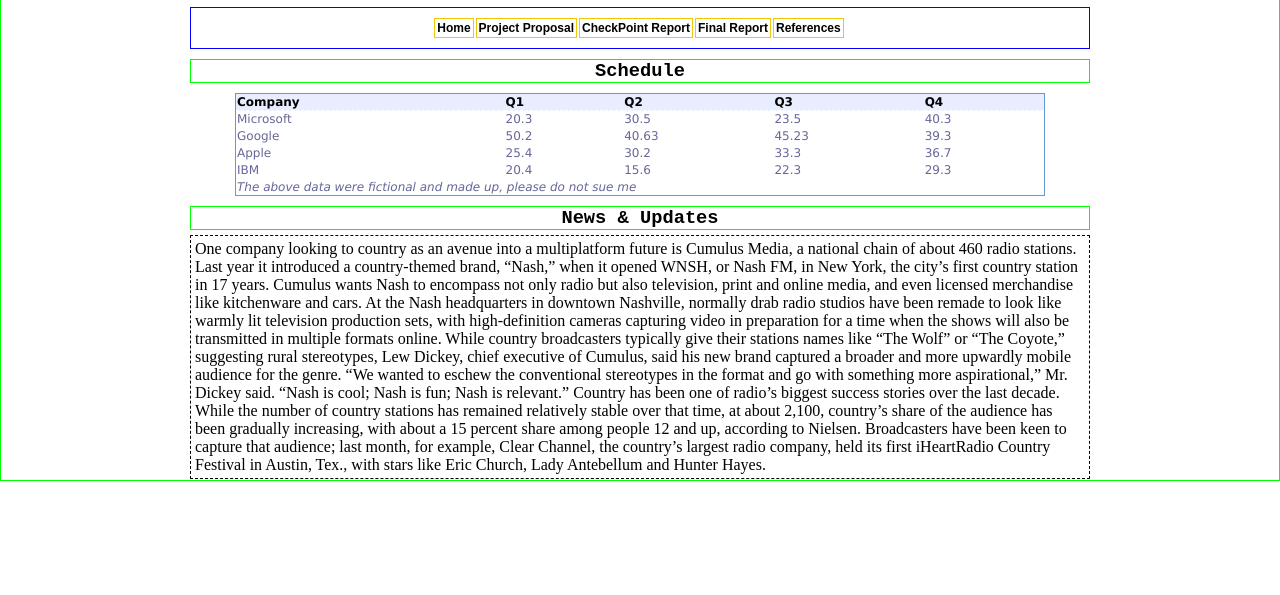
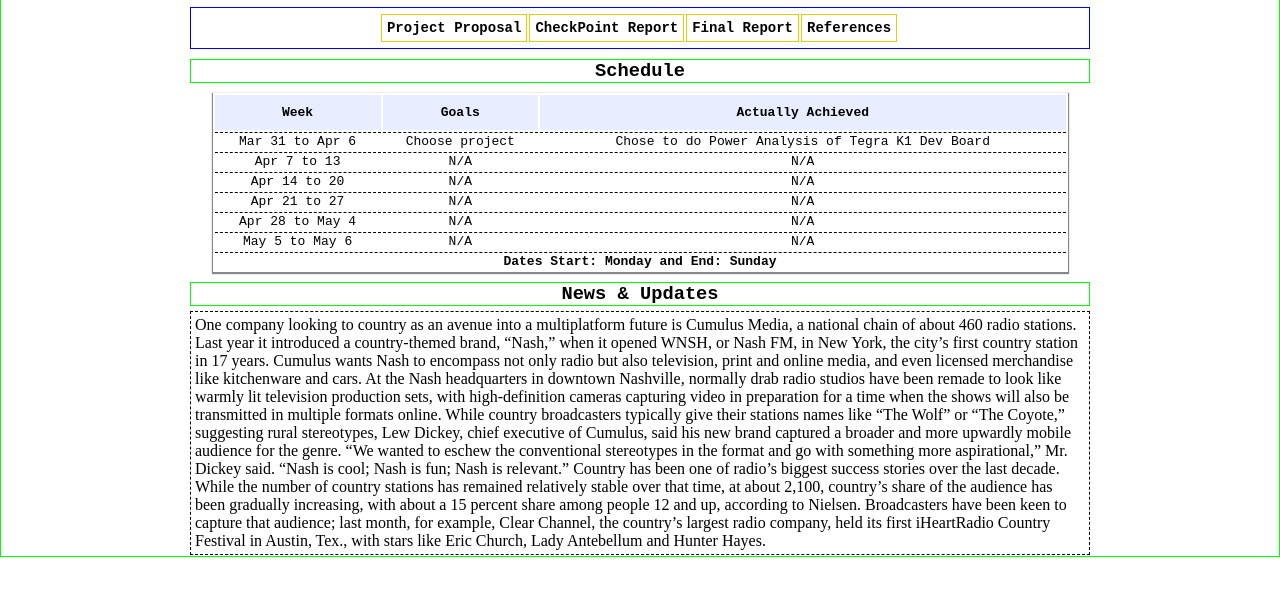
Before and after one commit to dtaveras/418ProjSite, a plain HTML site: page index.html in a window 1280 px wide. Shown: the part 85-680 px from the top of the page. Drawn offline with Linux system fonts and the light colour scheme.

Commit message:
Now Contains Proposal

```diff
--- a/index.html
+++ b/index.html
@@ -38,9 +38,7 @@
 
   <div id="navMenu">
     <ul>
-      <li ><a id="member" href = '#'> Home </a> </li>
-
-      <li><a href = '#'> Project Proposal </a> </li>
+      <li><a href = 'proposal.html'> Project Proposal </a> </li>
       <li><a href = '#'> CheckPoint Report </a> </li>
       <li><a href = '#'> Final Report </a> </li>
       <li><a href = '#'> References </a> </li>
@@ -51,48 +49,48 @@
 
   <thead>
   <tr>
-  <th scope="col">Company</th>
-  <th scope="col">Q1</th>
-  <th scope="col">Q2</th>
-  <th scope="col">Q3</th>
-  <th scope="col">Q4</th>
+  <th scope="col">Week</th>
+  <th scope="col">Goals</th>
+  <th scope="col">Actually Achieved</th>
   </tr>
   </thead>
-
+</div>
   <tfoot>
   <tr>
-  <td colspan="5"><em>The above data were fictional and made up, please do not sue me</em></td>
+  <td colspan="3">Dates Start: Monday and End: Sunday</td>
   </tr>
   </tfoot>
 
   <tbody>
     <tr>
-    <td>Microsoft</td>
-    <td>20.3</td>
-    <td>30.5</td>
-    <td>23.5</td>
-    <td>40.3</td>
+    <td>Mar 31 to Apr 6</td>
+    <td> Choose project <br>
+    </td>
+    <td>Chose to do Power Analysis of Tegra K1 Dev Board</td>
     </tr>
     <tr>
-    <td>Google</td>
-    <td>50.2</td>
-    <td>40.63</td>
-    <td>45.23</td>
-    <td>39.3</td>
+    <td>Apr 7 to 13</td>
+    <td>N/A</td>
+    <td>N/A</td>
     </tr>
     <tr>
-    <td>Apple</td>
-    <td>25.4</td>
-    <td>30.2</td>
-    <td>33.3</td>
-    <td>36.7</td>
+    <td>Apr 14 to 20</td>
+    <td>N/A</td>
+    <td>N/A</td>
     </tr>
     <tr>
-    <td>IBM</td>
-    <td>20.4</td>
-    <td>15.6</td>
-    <td>22.3</td>
-    <td>29.3</td>
+    <td>Apr 21 to 27</td>
+    <td>N/A</td>
+    <td>N/A</td>
+    </tr>
+    <tr>
+    <td>Apr 28 to May 4</td>
+    <td>N/A</td>
+    <td>N/A</td>
+    </tr>
+    <td>May 5 to May 6</td>
+    <td>N/A</td>
+    <td>N/A</td>
     </tr>
   </tbody>
 </table>
--- a/main.css
+++ b/main.css
@@ -124,11 +124,11 @@ footer {
     width: auto;
     //display: block;
     text-align: center;
-    font-family: sans-serif;
+    font-family: "Courier New", Courier, monospace;
     font-weight: bold;
     text-decoration: none;
-    padding: 2px;
-    font-size:12px;
+    padding: 5px;
+    font-size:14px;
     color: #000000;
     opacity: 1.0;
     background-repeat: no-repeat;
@@ -236,32 +236,44 @@ footer {
 }
 /*****************************************************/
 #newspaper-b {
-font-family: "Lucida Sans Unicode", "Lucida Grande", Sans-Serif;
-font-size: 12px;
-width: 90%;
-text-align: left;
-border-collapse: collapse;
-border: 1px solid #69c;
+font-family: "Courier New", Courier, monospace;
+font-size: 13px;
+width: 95%;
+text-align: center;
+//border-collapse: collapse;
+//border: 1px solid #000;
 margin-top: 10px;
 margin-bottom: 10px;
+box-shadow: -0px 1px 1px 1px #888888;
 //margin: 20px;
 }
+
+#newspaper-b thead{
+    border: 1px solid #000;
+}
+
 #newspaper-b tbody {
 //background: #e8edff;
 }
+
 #newspaper-b td {
-color: #669;
-border-top: 1px dashed #fff;
-//padding: 10px;
+ border-top: 1px dashed #000;
 }
 
-#newspaper-b thead{
+#newspaper-b th{
+   color: #000;
+   padding: 10px;
    background: #e8edff;
+
 }
 
 #newspaper-b tr:hover{
-background: #69c;
-color: #fff;
+    background: #f5f5f5;
+    color: #000;
+}
+
+tfoot {
+    font-weight: bold;
 }
 
 #news {
```
